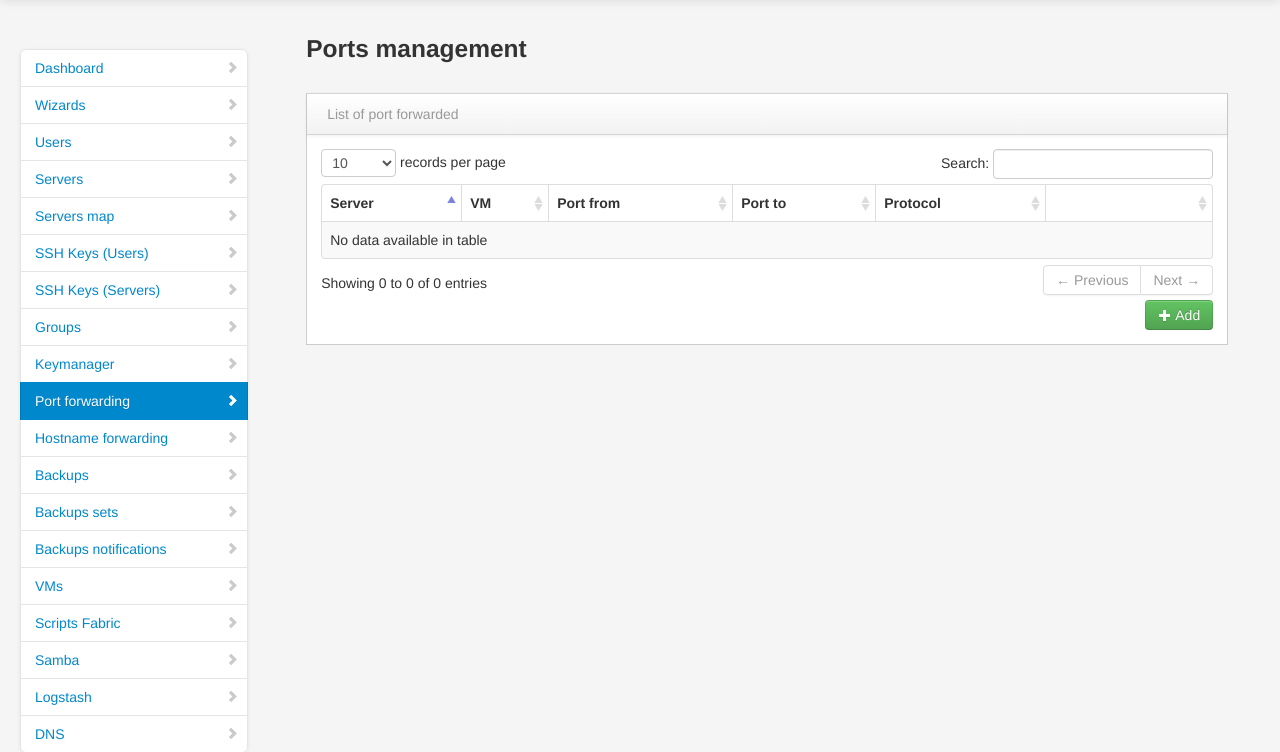
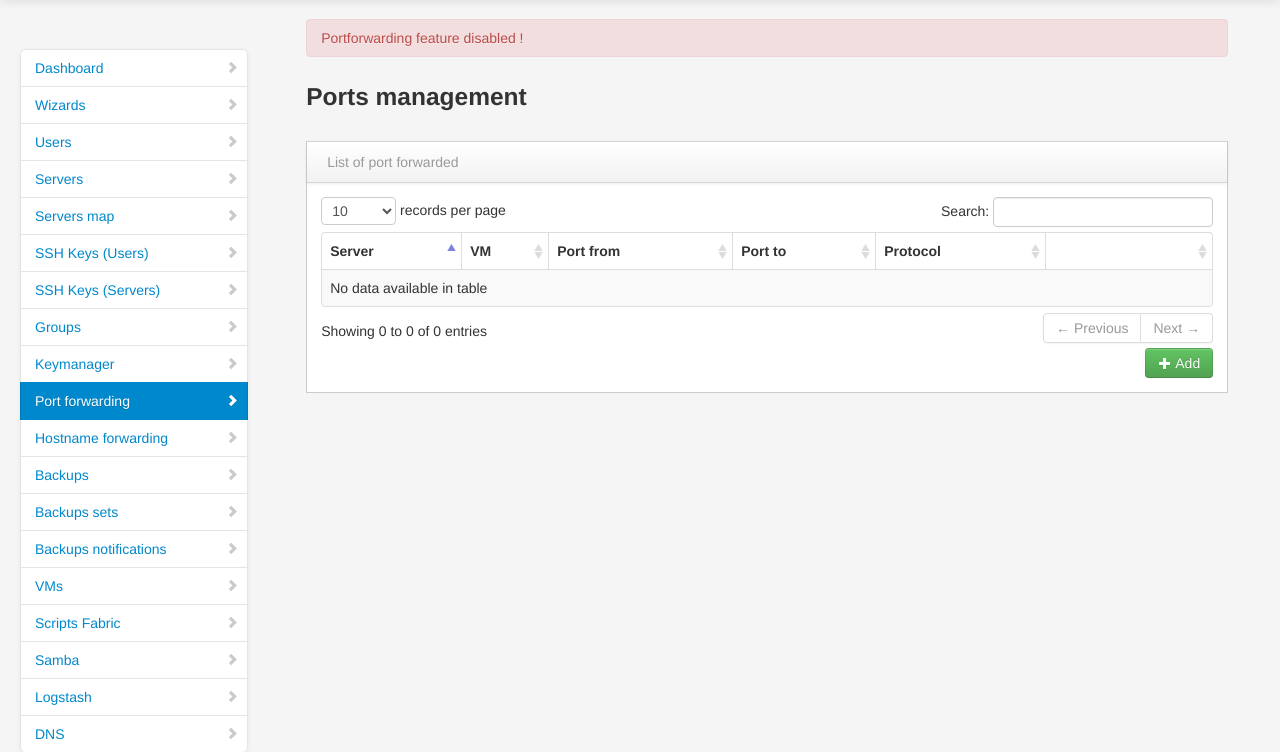
Before and after one commit to epfl-lts2/azimut-gestion, a Django app: page /portforwarding/ in a window 1280 px wide. Shown: the part 41-793 px from the top of the page. Run offline with Django 3.2, Linux system fonts and the light colour scheme; the visitor is signed in with stand-in values (Sample User, id 1); data that the repository does not hold is empty; parts of the project's set-up code (start-up, migrations or seed data) failed here and were passed over; some libraries are stand-ins or nearby versions.

Commit message:
Disable port forwarding

```diff
--- a/portforwarding/tasks.py
+++ b/portforwarding/tasks.py
@@ -9,6 +9,8 @@ from django.conf import settings
 def update_portforwarding():
     """Update all server with portforwarding"""
 
+    return
+
     for server in Server.objects.filter(is_vm=False).exclude(ssh_connection_string_from_gestion=None).exclude(ssh_connection_string_from_gestion='').exclude(external_interface='').all():
 
         os.system('ssh ' + server.ssh_connection_string_from_gestion + ' wget ' + settings.GESTION_URL + 'portforwarding/get_script/' + str(server.pk) + '/nat-vz -O /etc/init.d/nat-vz')
--- a/portforwarding/templates/portforwarding/ports/edit.html
+++ b/portforwarding/templates/portforwarding/ports/edit.html
@@ -6,6 +6,8 @@
 {% block title %}Port forwarding{% endblock %}
 
 {% block content %}
+
+	<div class="alert alert-danger">{% trans "Portforwarding feature disabled !" %}</div>
 
 	<h3>{% trans "Ports management" %}</h3>
 
--- a/portforwarding/templates/portforwarding/ports/list.html
+++ b/portforwarding/templates/portforwarding/ports/list.html
@@ -5,6 +5,7 @@
 {% block title %}Port forwarding{% endblock %}
 
 {% block content %}
+	<div class="alert alert-danger">{% trans "Portforwarding feature disabled !" %}</div>
 
 	<h3>{% trans "Ports management" %}</h3>
 
--- a/portforwarding/templates/portforwarding/ports/show.html
+++ b/portforwarding/templates/portforwarding/ports/show.html
@@ -6,6 +6,8 @@
 {% block title %}Port forwawrding{% endblock %}
 
 {% block content %}
+
+	<div class="alert alert-danger">{% trans "Portforwarding feature disabled !" %}</div>
 
 	<h3>{{object.server_host.external_ip}}:{{object.port_from}} --> {{object.server_to.internal_ip}}:{{object.port_to}}</h3>
 
```
